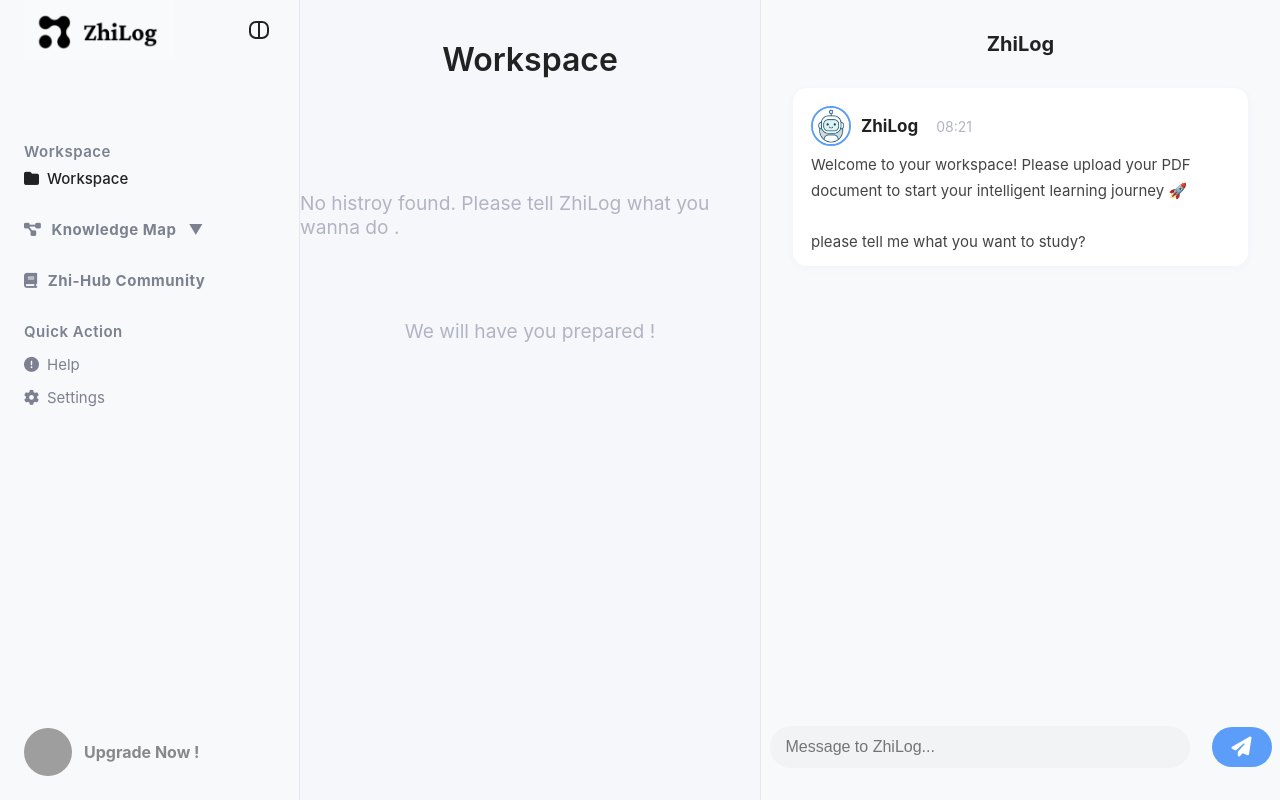
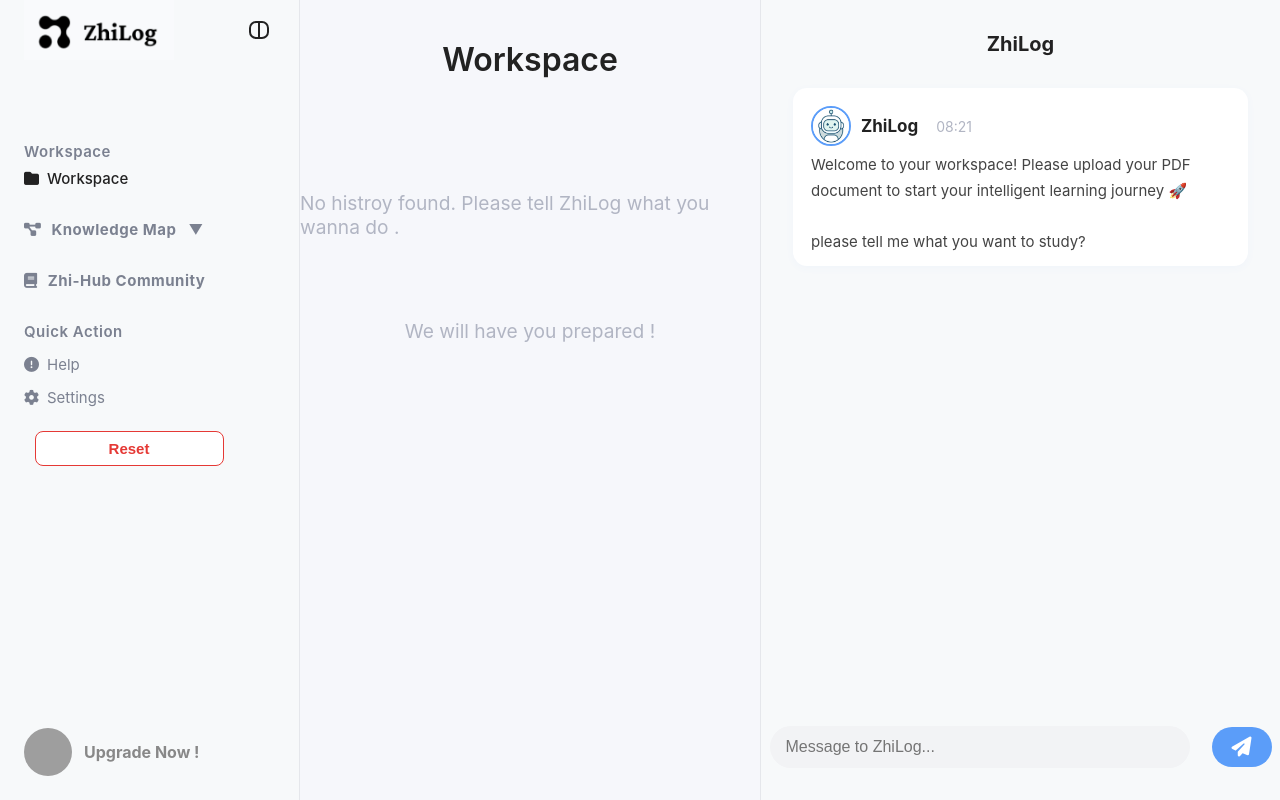
Before and after one commit to cw2236/ZhiLog-Deploy, a Flask app: page /workspace in a window 1280 px wide. Run offline with Flask 2, Linux system fonts and the light colour scheme; data that the repository does not hold is empty; grey boxes are pictures that could not be loaded.

Commit message:
sidebar添加reset按钮，点击后清空所有历史并跳转首页

```diff
--- a/flask_pdf_chat/templates/workspace.html
+++ b/flask_pdf_chat/templates/workspace.html
@@ -85,6 +85,9 @@
                     <div class="sidebar-action" onclick="window.open('https://www.getzhilog.com/', '_blank')"><i class="fa fa-circle-exclamation"></i> Help</div>
                     <div class="sidebar-action"><i class="fa fa-gear"></i> Settings</div>
                 </div>
+            </div>
+            <div class="sidebar-section">
+                <button id="sidebar-reset-btn" class="sidebar-action" style="width:90%;margin:12px auto 0 auto;display:block;background:#fff;color:#e53935;border:1.5px solid #e53935;border-radius:8px;padding:8px 0;font-weight:600;cursor:pointer;">Reset</button>
             </div>
         </div>
         <div class="sidebar-bottom-v2">
@@ -285,6 +288,13 @@ document.addEventListener('DOMContentLoaded', function() {
             }
         };
     }
+    var resetBtn = document.getElementById('sidebar-reset-btn');
+    if (resetBtn) {
+        resetBtn.onclick = async function() {
+            await fetch('/reset', {method: 'POST'});
+            window.location.href = '/';
+        };
+    }
 });
 </script>
 <script>
```
